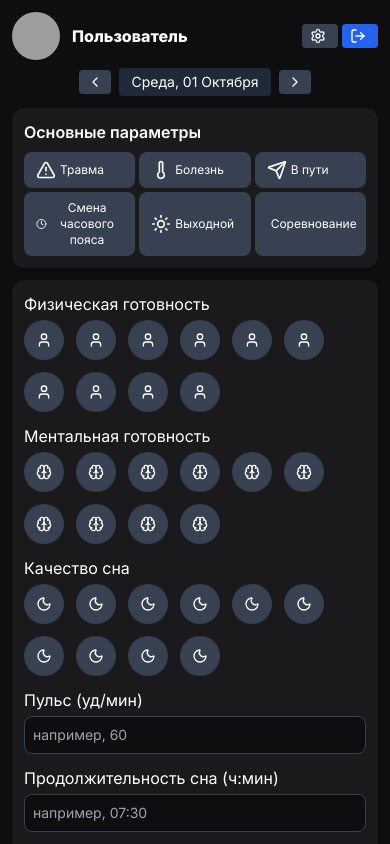
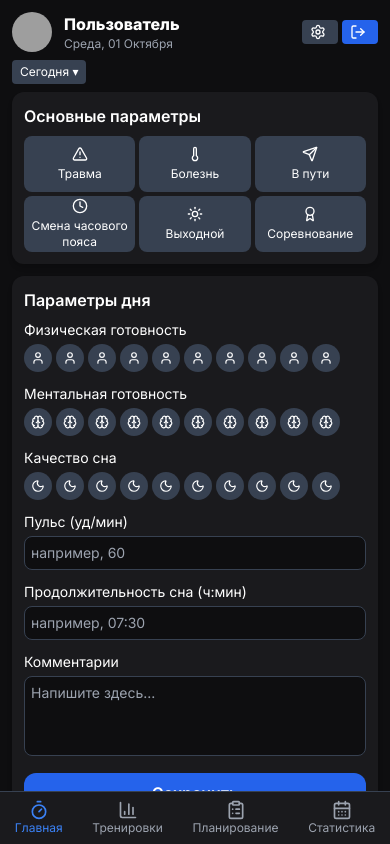
Before and after one commit to mbaliabin/dagbook-test, a React (Vite) app in the folder fasx-frontend/: page /daily in a window 390 px wide. Shown: the top 844 px of the page. Built offline with nearby package versions, Linux system fonts and the light colour scheme; no server answers; grey boxes are pictures that could not be loaded.

Commit message:
Доработка DailyParametersMobile.tsx.tsx 9

```diff
--- a/fasx-frontend/src/pages/DailyParametersMobile.tsx
+++ b/fasx-frontend/src/pages/DailyParametersMobile.tsx
@@ -14,8 +14,6 @@ import {
   Award,
   Settings,
   LogOut,
-  ChevronLeft,
-  ChevronRight,
   Timer,
   BarChart3,
   ClipboardList,
@@ -34,17 +32,17 @@ const TenButtons = ({
   onChange: (val: number) => void;
   Icon: React.FC<React.SVGProps<SVGSVGElement>>;
 }) => (
-  <div className="flex flex-wrap gap-3">
+  <div className="flex gap-1 flex-wrap">
     {[...Array(10)].map((_, i) => (
       <button
         key={i}
         onClick={() => onChange(i + 1)}
-        className={`w-10 h-10 rounded-full flex items-center justify-center transition ${
+        className={`w-7 h-7 rounded-full flex items-center justify-center transition ${
           i < value ? "bg-blue-500 shadow-md scale-105" : "bg-gray-700"
         }`}
       >
         <Icon
-          className="w-4 h-4"
+          className="w-3.5 h-3.5"
           fill={i < value ? "#fff" : "none"}
           stroke="#fff"
           strokeWidth={2}
@@ -71,12 +69,12 @@ const SingleSelectButton = ({
 }) => (
   <button
     onClick={() => onClick(id)}
-    className={`px-3 py-2 rounded-lg flex items-center space-x-1 transition ${
+    className={`w-full h-14 flex flex-col items-center justify-center rounded-lg transition ${
       activeId === id ? activeColor : "bg-gray-700"
     }`}
   >
     <Icon
-      className="w-5 h-5"
+      className="w-4 h-4 mb-1"
       fill={activeId === id ? "#fff" : "none"}
       stroke="#fff"
       strokeWidth={2}
@@ -106,7 +104,7 @@ export default function DailyParametersMobile() {
         const data = await getUserProfile();
         setName(data.name || "Пользователь");
       } catch (err) {
-        console.error(err);
+        console.error("Ошибка загрузки профиля:", err);
       }
     };
     fetchProfile();
@@ -119,7 +117,9 @@ export default function DailyParametersMobile() {
         const dateStr = selectedDate.format("YYYY-MM-DD");
         const response = await fetch(
           `${API_URL}/api/daily-information?date=${dateStr}`,
-          { headers: { Authorization: `Bearer ${token}` } }
+          {
+            headers: { Authorization: `Bearer ${token}` },
+          }
         );
         if (!response.ok) {
           setMainParam(null);
@@ -140,7 +140,7 @@ export default function DailyParametersMobile() {
         setSleepDuration(data.sleep_duration || "");
         setComment(data.comment || "");
       } catch (err) {
-        console.error(err);
+        console.error("Ошибка загрузки данных дня:", err);
       }
     };
     fetchDailyInfo();
@@ -173,7 +173,7 @@ export default function DailyParametersMobile() {
       }
       alert("Данные успешно сохранены ✅");
     } catch (err: any) {
-      console.error(err);
+      console.error("Ошибка сохранения:", err);
       alert(`Ошибка при сохранении ❌: ${err.message}`);
     }
   };
@@ -194,13 +194,14 @@ export default function DailyParametersMobile() {
 
   return (
     <div className="min-h-screen bg-[#0e0e10] text-white px-3 pt-3 pb-24">
-      {/* Аватар и имя */}
-      <div className="flex flex-col mb-3 space-y-2">
-        <div className="flex items-center justify-between">
+      {/* Аватар и кнопки справа */}
+      <div className="flex flex-col mb-2">
+        <div className="flex items-center justify-between mb-1">
           <div className="flex items-center space-x-3">
-            <img src="/profile.jpg" alt="Avatar" className="w-12 h-12 rounded-full" />
+            <img src="/profile.jpg" alt="Avatar" className="w-10 h-10 rounded-full" />
             <div>
               <h1 className="text-base font-bold">{name || "Пользователь"}</h1>
+              <p className="text-xs text-gray-400">{formattedDate}</p>
             </div>
           </div>
           <div className="flex space-x-1">
@@ -219,81 +220,32 @@ export default function DailyParametersMobile() {
           </div>
         </div>
 
-        {/* Дата с стрелками */}
-        <div className="flex items-center justify-center gap-2 mt-1">
+        {/* Кнопка выбора периода */}
         <button
-            onClick={prevDay}
-            className="bg-gray-700 px-2 py-1 rounded hover:bg-gray-600"
+          onClick={() => alert("Открыть выбор периода")}
+          className="mt-1 bg-gray-700 hover:bg-gray-600 text-white text-xs px-2 py-1 rounded w-fit"
         >
-            <ChevronLeft className="w-4 h-4" />
+          Сегодня ▾
         </button>
-          <div className="px-3 py-1 bg-gray-800 rounded text-sm">{formattedDate}</div>
-          <button
-            onClick={nextDay}
-            className="bg-gray-700 px-2 py-1 rounded hover:bg-gray-600"
-          >
-            <ChevronRight className="w-4 h-4" />
-          </button>
-        </div>
       </div>
 
       {/* Основные параметры */}
       <div className="bg-[#1a1a1d] p-3 rounded-xl shadow-md mb-3">
         <h2 className="text-base font-semibold mb-2">Основные параметры</h2>
         <div className="grid grid-cols-3 gap-1">
-          <SingleSelectButton
-            id="skadet"
-            label="Травма"
-            Icon={AlertTriangle}
-            activeId={mainParam}
-            onClick={setMainParam}
-            activeColor="bg-red-600"
-          />
-          <SingleSelectButton
-            id="syk"
-            label="Болезнь"
-            Icon={Thermometer}
-            activeId={mainParam}
-            onClick={setMainParam}
-            activeColor="bg-red-500"
-          />
-          <SingleSelectButton
-            id="paReise"
-            label="В пути"
-            Icon={Send}
-            activeId={mainParam}
-            onClick={setMainParam}
-            activeColor="bg-blue-500"
-          />
-          <SingleSelectButton
-            id="hoydedogn"
-            label="Смена часового пояса"
-            Icon={Clock}
-            activeId={mainParam}
-            onClick={setMainParam}
-            activeColor="bg-purple-500"
-          />
-          <SingleSelectButton
-            id="fridag"
-            label="Выходной"
-            Icon={Sun}
-            activeId={mainParam}
-            onClick={setMainParam}
-            activeColor="bg-green-500"
-          />
-          <SingleSelectButton
-            id="konkurranse"
-            label="Соревнование"
-            Icon={Award}
-            activeId={mainParam}
-            onClick={setMainParam}
-            activeColor="bg-yellow-500"
-          />
+          <SingleSelectButton id="skadet" label="Травма" Icon={AlertTriangle} activeId={mainParam} onClick={setMainParam} activeColor="bg-red-600" />
+          <SingleSelectButton id="syk" label="Болезнь" Icon={Thermometer} activeId={mainParam} onClick={setMainParam} activeColor="bg-red-500" />
+          <SingleSelectButton id="paReise" label="В пути" Icon={Send} activeId={mainParam} onClick={setMainParam} activeColor="bg-blue-500" />
+          <SingleSelectButton id="hoydedogn" label="Смена часового пояса" Icon={Clock} activeId={mainParam} onClick={setMainParam} activeColor="bg-purple-500" />
+          <SingleSelectButton id="fridag" label="Выходной" Icon={Sun} activeId={mainParam} onClick={setMainParam} activeColor="bg-green-500" />
+          <SingleSelectButton id="konkurranse" label="Соревнование" Icon={Award} activeId={mainParam} onClick={setMainParam} activeColor="bg-yellow-500" />
         </div>
       </div>
 
       {/* Параметры дня */}
-      <div className="bg-[#1a1a1d] p-3 rounded-xl shadow-md space-y-3">
+      <div className="bg-[#1a1a1d] p-3 rounded-xl shadow-md">
+        <h2 className="text-base font-semibold mb-2">Параметры дня</h2>
+        <div className="space-y-3 text-sm">
           <div>
             <p className="mb-1">Физическая готовность</p>
             <TenButtons value={physical} onChange={setPhysical} Icon={User} />
@@ -308,39 +260,45 @@ export default function DailyParametersMobile() {
           </div>
           <div>
             <p className="mb-1">Пульс (уд/мин)</p>
-          <input
-            type="number"
-            value={pulse}
-            onChange={(e) => setPulse(e.target.value)}
-            placeholder="например, 60"
-            className="w-full p-2 rounded-lg bg-[#0e0e10] border border-gray-700 text-white text-sm"
-          />
+            <input type="number" value={pulse} onChange={(e) => setPulse(e.target.value)} placeholder="например, 60" className="w-full p-1.5 rounded-lg bg-[#0e0e10] border border-gray-700 text-white text-sm"/>
           </div>
           <div>
             <p className="mb-1">Продолжительность сна (ч:мин)</p>
-          <input
-            type="text"
-            value={sleepDuration}
-            onChange={(e) => setSleepDuration(e.target.value)}
-            placeholder="например, 07:30"
-            className="w-full p-2 rounded-lg bg-[#0e0e10] border border-gray-700 text-white text-sm"
-          />
+            <input type="text" value={sleepDuration} onChange={(e) => setSleepDuration(e.target.value)} placeholder="например, 07:30" className="w-full p-1.5 rounded-lg bg-[#0e0e10] border border-gray-700 text-white text-sm"/>
           </div>
           <div>
             <p className="mb-1">Комментарии</p>
-          <textarea
-            value={comment}
-            onChange={(e) => setComment(e.target.value)}
-            placeholder="Напишите здесь..."
-            className="w-full p-2 rounded-lg bg-[#0e0e10] border border-gray-700 text-white text-sm resize-none h-20"
-          />
+            <textarea value={comment} onChange={(e) => setComment(e.target.value)} placeholder="Напишите здесь..." className="w-full p-1.5 h-20 rounded-lg bg-[#0e0e10] border border-gray-700 text-white text-sm resize-none"/>
           </div>
-        <button
-          onClick={handleSave}
-          className="w-full bg-blue-600 hover:bg-blue-700 py-2 rounded-lg text-white font-semibold"
-        >
+        </div>
+        <button onClick={handleSave} className="w-full bg-blue-600 hover:bg-blue-700 py-2 rounded-xl text-white font-semibold mt-3">
           Сохранить
         </button>
+      </div>
+
+      {/* Нижнее меню */}
+      <div className="fixed bottom-0 left-0 w-full bg-[#1a1a1d] border-t border-gray-700 flex justify-around py-2 z-50">
+        {[
+          { label: "Главная", icon: Timer, path: "/daily" },
+          { label: "Тренировки", icon: BarChart3, path: "/profile" },
+          { label: "Планирование", icon: ClipboardList, path: "/planning" },
+          { label: "Статистика", icon: CalendarDays, path: "/statistics" },
+        ].map((item) => {
+          const Icon = item.icon;
+          const isActive = location.pathname === item.path;
+          return (
+            <button
+              key={item.path}
+              onClick={() => navigate(item.path)}
+              className={`flex flex-col items-center text-xs transition-colors ${
+                isActive ? "text-blue-500" : "text-gray-400 hover:text-white"
+              }`}
+            >
+              <Icon className="w-5 h-5" />
+              <span>{item.label}</span>
+            </button>
+          );
+        })}
       </div>
     </div>
   );
```
Lines whose indentation alone changed are shown as unchanged.
